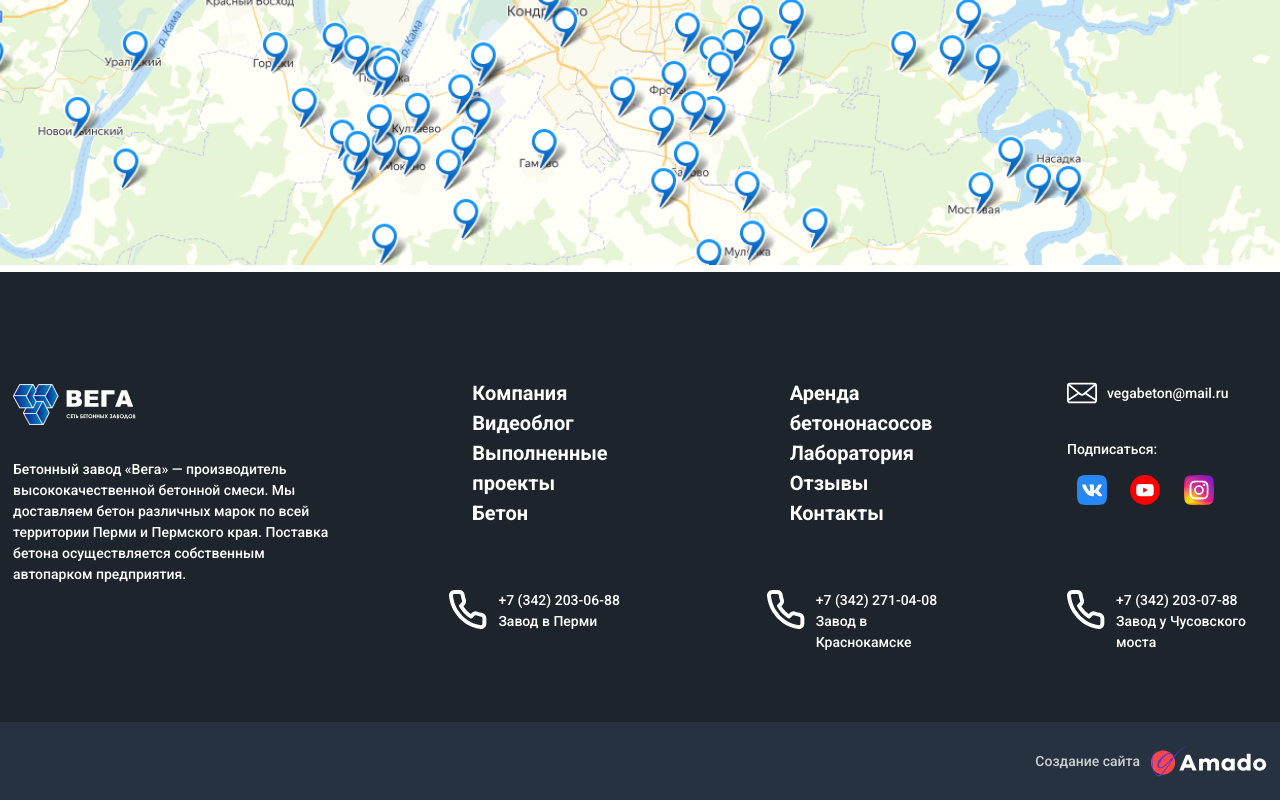
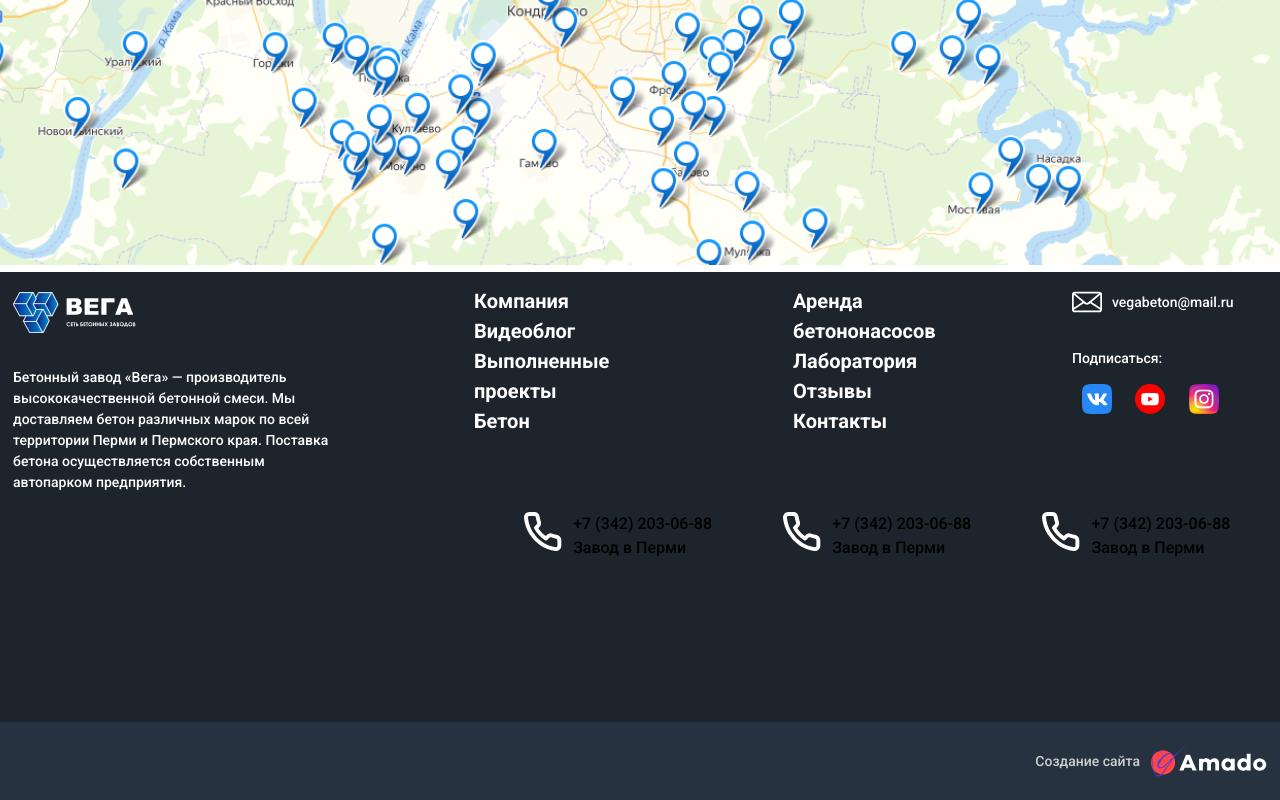
Before and after one commit to Danny1336/VegaBeton, a plain HTML site: page index.html in a window 1280 px wide. Shown: the part 5346-6146 px from the top of the page. Drawn offline with Linux system fonts and the light colour scheme.

Commit message:
Add files via upload

```diff
--- a/assets/style.css
+++ b/assets/style.css
@@ -447,11 +447,16 @@ h1,h2,h3,h4,h5,h6{
 }
 
 /* Footer */
-.FootermainBackground{
-     width: 100%;
+.footer-section{
+        width: 100%;
     height: 450px;
     display: flex;
     background: #1E242B;
+}
+.FootermainBackground{
+     width: 100%;
+    display: flex;
+    align-items: center;
 }
 .FooterMainContent{
     display: flex;
@@ -529,6 +534,14 @@ ul.footnav a{
     font-size: 20px;
     color: #FFFFFF;
 }
+.phones{
+    width: 62%;
+    display: flex;
+    align-items: center;
+    float:right
+
+}
+
 .FooterAmadoBackground{
     color: #CDCFD0;
     font-weight: normal;
--- a/index.html
+++ b/index.html
@@ -1,6 +1,7 @@
 <!DOCTYPE html>
 <html lang="en">
 <head>
+
    <meta name="viewport" content="width=device-width, initial-scale=1.0, shrin-to-fit=no">
     <link rel="stylesheet" href="assets/style.css">
    <link rel="preconnect" href="https://fonts.googleapis.com">
@@ -242,8 +243,10 @@
         </div>
     </div>
     <img class="map" src="assets/images/map.png" alt="">
-   <footer>
-        <div class="FootermainBackground">
+
+    <div class="footer-section">
+        <div class="container">
+          <div class="FootermainBackground">
                   <div class="FooterMainContent">
                      <div class="container">
                       <div class="footerVega">
@@ -260,13 +263,6 @@
                                 <li><a href="#">Выполненные проекты</a></li>
                                 <li><a href="#">Бетон</a></li>
                             </ul>
-                             <div class="number">
-                                <img src="assets/images/phoneFooter.svg" alt="">
-                                <div class="numbertext">
-                                    +7 (342) 203-06-88
-                                        Завод в Перми
-                                </div>
-                            </div>
                       </div>
                       <div class="footerNav2">
                            <ul class="footnav">
@@ -275,13 +271,6 @@
                                 <li><a href="#">Отзывы</a></li>
                                 <li><a href="#">Контакты</a></li>
                             </ul>
-                            <div class="number">
-                                <img src="assets/images/phoneFooter.svg" alt="">
-                                <div class="numbertext">
-                                    +7 (342) 271-04-08
-                                        Завод в Краснокамске
-                                </div>
-                            </div>
                       </div>
                       <div class="footerSocial">
                           <div class="email">
@@ -300,19 +289,37 @@
                                   </div>
                               </div>
                           </div>
-                          <div class="numberbug"> <!-- проблемка -->
-                                <img src="assets/images/phoneFooter.svg" alt="">
-                                <div class="numbertext">
-                                    +7 (342) 203-07-88
-                                    Завод у Чусовского моста
-                                </div>
-                            </div>
                       </div>
                   </div>
                   </div>
               </div>
+            <div class="phones">
+                  <div class="number">
+                <img src="assets/images/phoneFooter.svg" alt="">
+               <div class="numbertext">
+                +7 (342) 203-06-88
+                  Завод в Перми
+                </div>
+            </div>
+              <div class="number">
+                <img src="assets/images/phoneFooter.svg" alt="">
+               <div class="numbertext">
+                +7 (342) 203-06-88
+                  Завод в Перми
+                </div>
+            </div>
+              <div class="number">
+                <img src="assets/images/phoneFooter.svg" alt="">
+               <div class="numbertext">
+                +7 (342) 203-06-88
+                  Завод в Перми
+                </div>
+            </div>
+            </div>
 
-              <div class="FooterAmadoBackground">
+        </div>
+    </div>
+    <div class="FooterAmadoBackground">
                 <div class="container">
                   <div class="footerAmado">
                       Создание сайта
@@ -320,6 +327,5 @@
                   </div>
                 </div>
               </div>
-    </footer>
-</body>
+        </body>
 </html>
```
